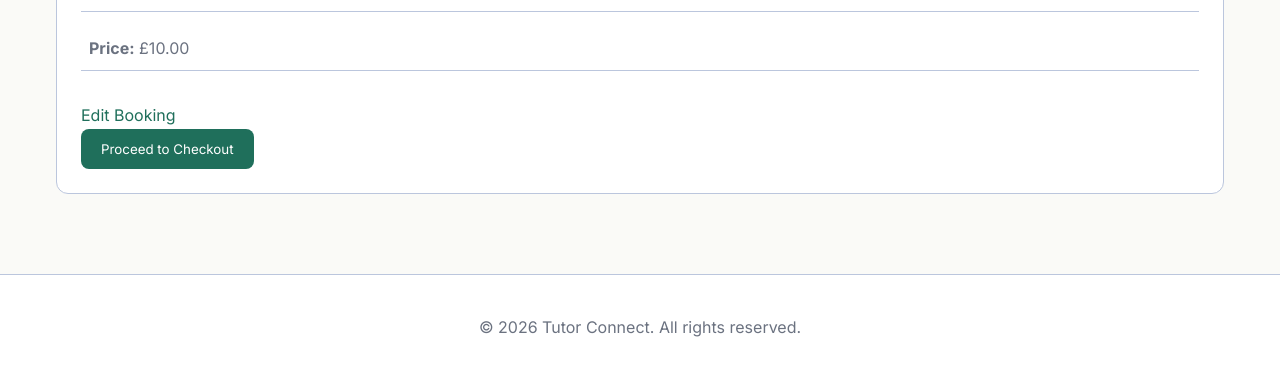
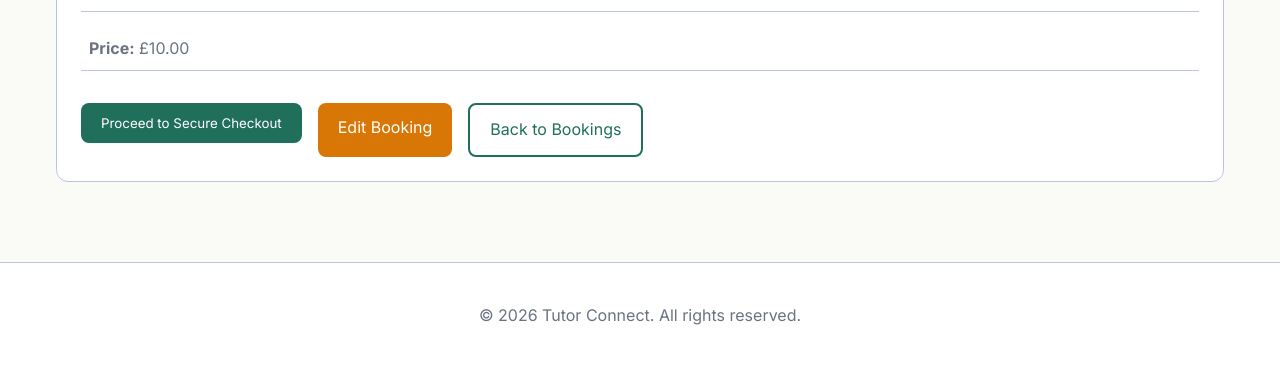
Before and after one commit to JamesBirchall-dev/MSP-4-Tutor-Connect, a Django app: page /checkout/booking/1/ in a window 1280 px wide. Shown: the part 555-935 px from the top of the page. After the commit the page ends 880 px from the top, so only its background shows below. Run offline with Django 5.2, Linux system fonts and the light colour scheme; a user stored in the database is signed in; tables that the repository leaves empty hold one stand-in row (values such as "Sample post").

Commit message:
Style - Checkout Review - Update template form button rows: proceed, edit or back

```diff
--- a/templates/checkout/checkout_review.html
+++ b/templates/checkout/checkout_review.html
@@ -20,15 +20,32 @@
                 <p><strong>Duration:</strong> {{ booking.lesson_type.duration }} minutes</p>
                 <p><strong>Price:</strong> £{{ booking.lesson_type.price }}</p>
             </div>
+            <!-- Button Row -->
+        <div class="button-row">
+            <form
+                method="post"
+                action="{% url 'checkout:create_checkout_session' booking.pk %}"
+            >
+                {% csrf_token %}
+                <button class="btn btn-primary" type="submit">
+                    Proceed to Secure Checkout
+                </button>
+            </form>
 
-    <!--Edit booking option before proceed to checkout-->
-<a href="{% url 'bookings:booking_update' booking.pk %}">Edit Booking</a>
+            <a
+                class="btn btn-secondary"
+                href="{% url 'bookings:booking_update' booking.pk %}"
+            >
+                Edit Booking
+            </a>
 
-<!-- Proceed to checkout button-->
-<form method="POST" action="{% url 'checkout:create_checkout_session' booking.pk %}">
-        {% csrf_token %}
-        <button type="submit">Proceed to Checkout</button>
-    </form>
-
-
+            <a
+                class="btn btn-outline"
+                href="{% url 'bookings:booking_list' %}"
+            >
+                Back to Bookings
+            </a>
+        </div>
+    </article>
+</div>
 {% endblock %}
```
